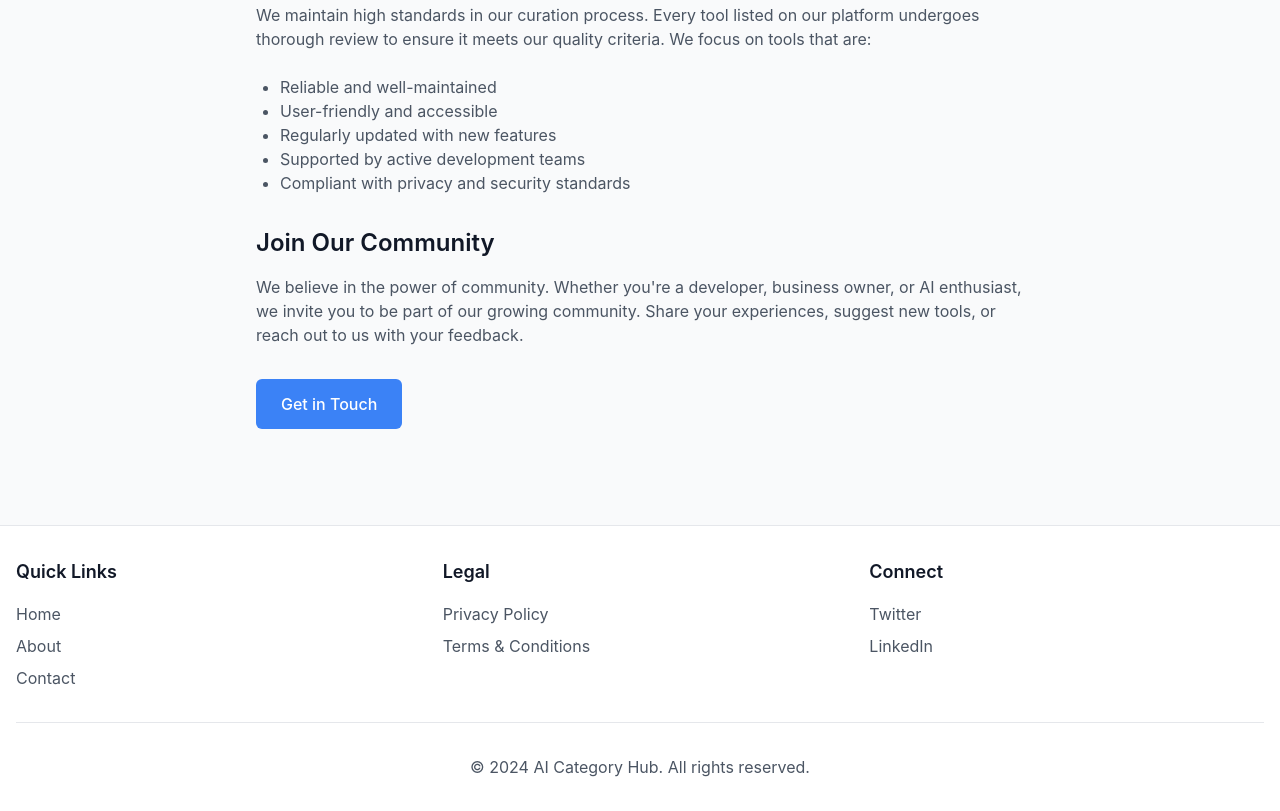
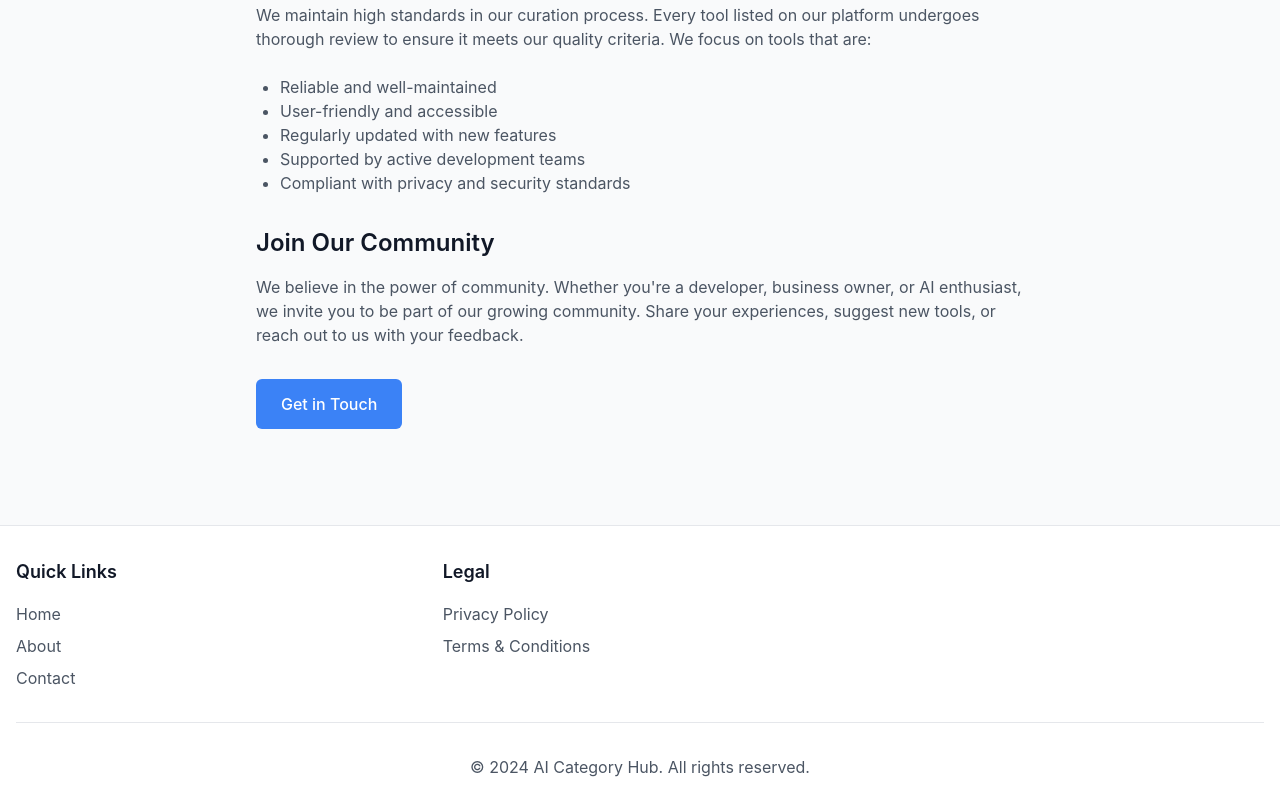
Before and after one commit to Esey-M/AICategoryHub, a plain HTML site: page about.html in a window 1280 px wide. Shown: the part 733-1544 px from the top of the page. Drawn offline with nearby package versions, Linux system fonts and the light colour scheme.

Commit message:
about as unwanted links deleted

```diff
--- a/about.html
+++ b/about.html
@@ -108,13 +108,7 @@
                         <li><a href="terms.html" class="text-gray-600 dark:text-gray-300 hover:text-primary">Terms & Conditions</a></li>
                     </ul>
                 </div>
-                <div>
-                    <h3 class="text-lg font-semibold text-gray-900 dark:text-white mb-4">Connect</h3>
-                    <ul class="space-y-2">
-                        <li><a href="#" class="text-gray-600 dark:text-gray-300 hover:text-primary">Twitter</a></li>
-                        <li><a href="#" class="text-gray-600 dark:text-gray-300 hover:text-primary">LinkedIn</a></li>
-                    </ul>
-                </div>
+
             </div>
             <div class="mt-8 pt-8 border-t border-gray-200 dark:border-gray-700 text-center text-gray-600 dark:text-gray-400">
                 <p>&copy; 2024 AI Category Hub. All rights reserved.</p>
```
Also changed, not shown: 1 other file.
